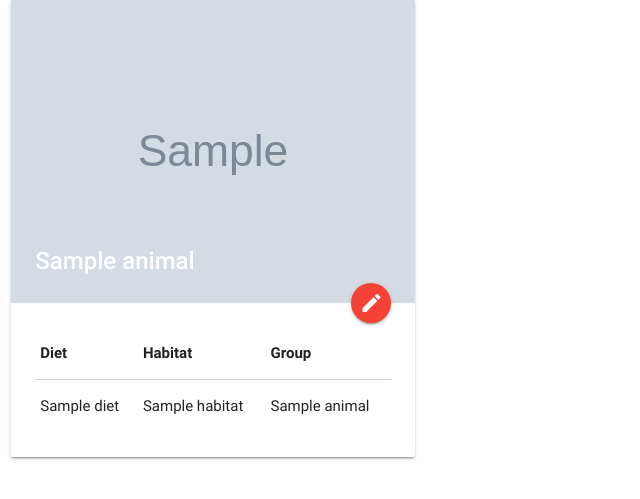
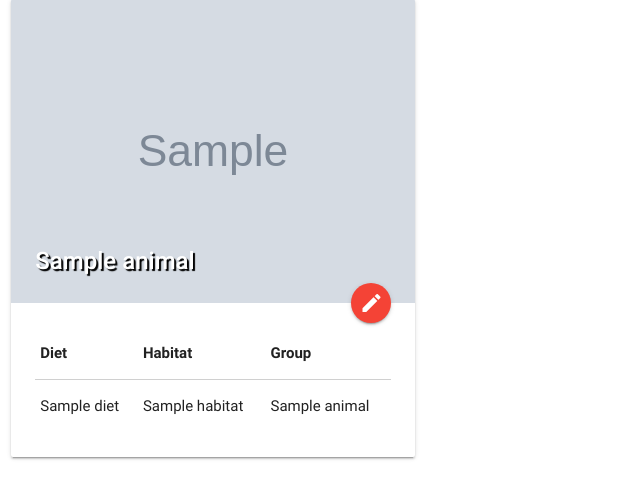
Before and after one commit to jonnytdavies/data-centric-milestone, a Flask app: page / in a window 1280 px wide. Shown: the part 134-633 px from the top of the page, without its empty margins (0-640 px from the left). Run offline with Flask 2, Linux system fonts and the light colour scheme; grey boxes marked "Sample" are stand-in pictures; a database or web service that is not in the repository returns one stand-in record (values such as "Sample title"); some libraries are stand-ins or nearby versions.

Commit message:
Created static folder and moved CSS and JS folders from assets to static

```diff
--- a/assets/css/style.css
+++ b/static/css/style.css
@@ -1,3 +1,4 @@
-.card .card-image {
+
+.card-title {
     text-shadow: 2px 2px 1px #000!important;
 }
--- a/templates/animals.html
+++ b/templates/animals.html
@@ -7,7 +7,7 @@
 		<div class="card">
 			<div class="card-image">
 				<img src="{{animal.animal_image}}">
-				<span class="card-title title-shadow"><strong>{{animal.animal_name}}</strong></span>
+				<span class="card-title"><strong>{{animal.animal_name}}</strong></span>
 				<a class="btn-floating halfway-fab waves-effect waves-light red"><i class="material-icons">edit</i></a>
 			</div>
 			<div class="card-content">
--- a/templates/base.html
+++ b/templates/base.html
@@ -8,6 +8,7 @@
 
 	<link href="https://fonts.googleapis.com/icon?family=Material+Icons" rel="stylesheet">
 	<link rel="stylesheet" href="https://cdnjs.cloudflare.com/ajax/libs/materialize/0.100.2/css/materialize.min.css">
+    <link rel="stylesheet" href="{{url_for('static', filename='css/style.css')}}">
 
 	<title>Animals</title>
 </head>
```
Also changed, not shown: static/js/script.js (added).
